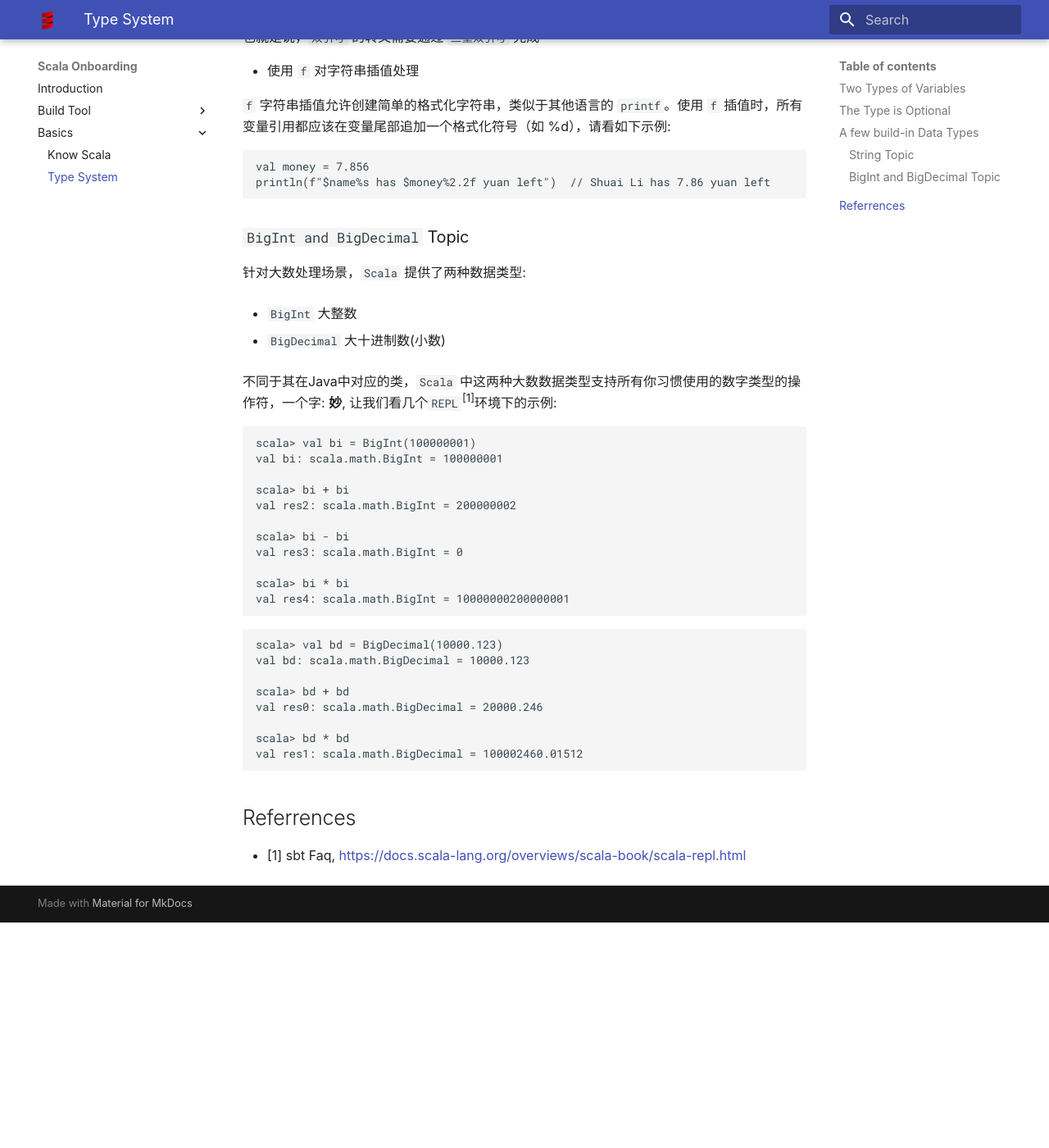
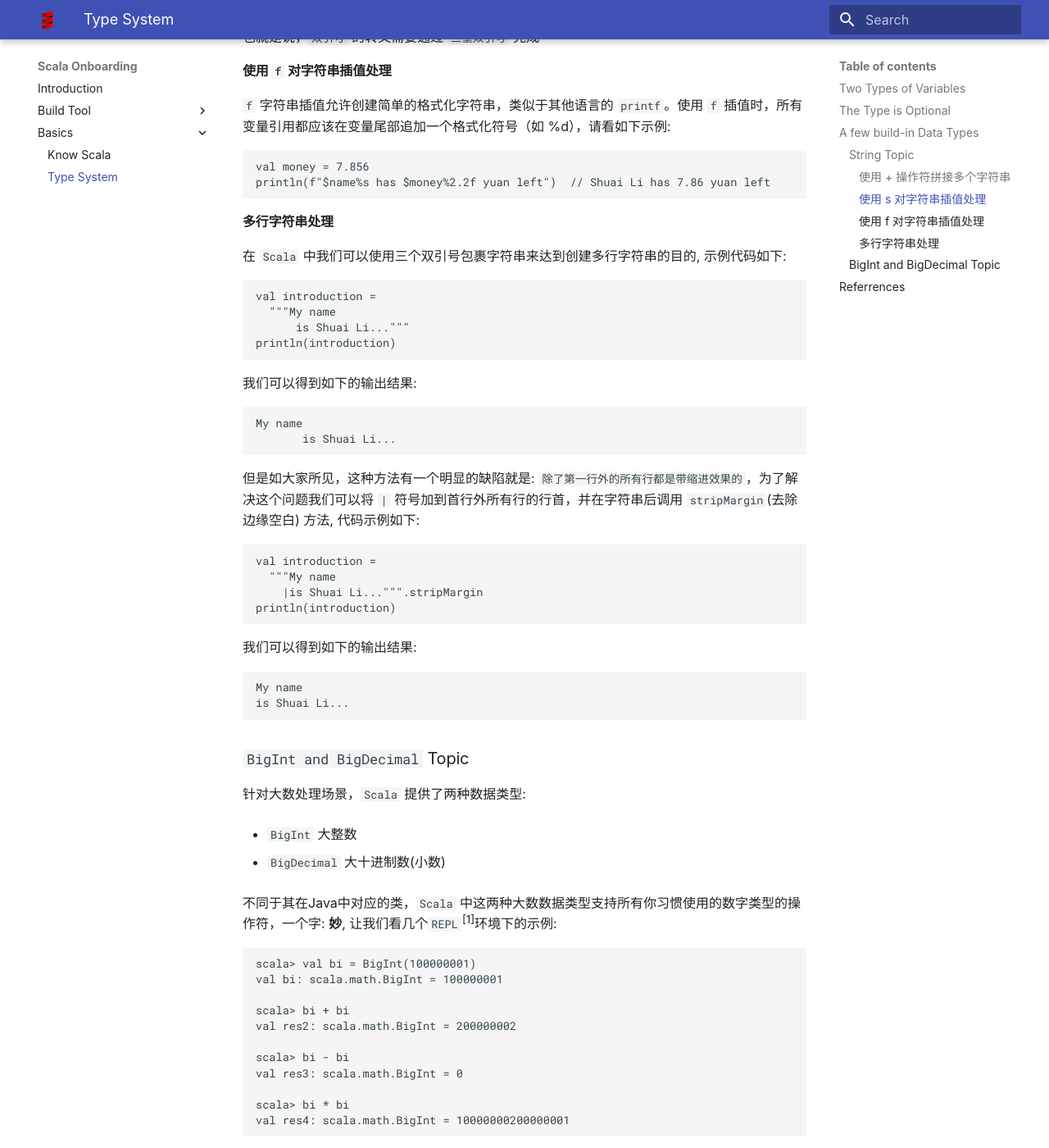
Before and after one commit to ShuaiLLi/scala-onboarding, an MkDocs documentation site: the page built from docs/basics/type-system.md, in a window 1280 px wide and 1400 px high, scrolled down 3189 px. Shown: the whole window at 82% size. Built offline with MkDocs 1.6.1 and Material for MkDocs 9.7.7, drawn with Linux system fonts in a browser that asks for light colours; some web fonts are replaced; before the commit the page ends 4314 px from its top, so only the background shows below that.

Commit message:
Add content for type system

````diff
--- a/docs/basics/type-system.md
+++ b/docs/basics/type-system.md
@@ -96,13 +96,13 @@ val firstName = "Shuai"
 val lastName = "Li"
 ```
 
-- 使用 `+` 操作符拼接多个字符串
+#### 使用 `+` 操作符拼接多个字符串
 
 ```scala
 val name = firstName + " " + lastName  // Shuai Li
 ```
 
-- 使用 `s` 对字符串插值处理
+#### 使用 `s` 对字符串插值处理
 
 ```scala
 val name = s"$firstName $lastName"  // Shuai Li
@@ -136,13 +136,47 @@ println("""The focus of this book is on "clean code".""")  // The focus of this
 
 也就是说，`双引号` 的转义需要通过 `三重双引号` 完成
 
-- 使用 `f` 对字符串插值处理
+#### 使用 `f` 对字符串插值处理
 
 `f` 字符串插值允许创建简单的格式化字符串，类似于其他语言的 `printf`。使用 `f` 插值时，所有变量引用都应该在变量尾部追加一个格式化符号（如 %d），请看如下示例:
 
 ```scala
 val money = 7.856
 println(f"$name%s has $money%2.2f yuan left")  // Shuai Li has 7.86 yuan left
+```
+
+#### 多行字符串处理
+
+在 `Scala` 中我们可以使用三个双引号包裹字符串来达到创建多行字符串的目的, 示例代码如下:
+
+```scala
+val introduction =
+  """My name
+      is Shuai Li..."""
+println(introduction)
+```
+
+我们可以得到如下的输出结果:
+
+```scala
+My name
+       is Shuai Li...
+```
+
+但是如大家所见，这种方法有一个明显的缺陷就是: `除了第一行外的所有行都是带缩进效果的`，为了解决这个问题我们可以将 `|` 符号加到首行外所有行的行首，并在字符串后调用 `stripMargin`(去除边缘空白) 方法, 代码示例如下:
+
+```scala
+val introduction =
+  """My name
+    |is Shuai Li...""".stripMargin
+println(introduction)
+```
+
+我们可以得到如下的输出结果:
+
+```scala
+My name
+is Shuai Li...
 ```
 
 ### `BigInt and BigDecimal` Topic
@@ -180,8 +214,6 @@ scala> bd * bd
 val res1: scala.math.BigDecimal = 100002460.01512
 ```
 
-##
-
 ## Referrences
 
-- [1] sbt Faq, <https://docs.scala-lang.org/overviews/scala-book/scala-repl.html>
+- [1] Scala REPL, <https://docs.scala-lang.org/overviews/scala-book/scala-repl.html>
````
